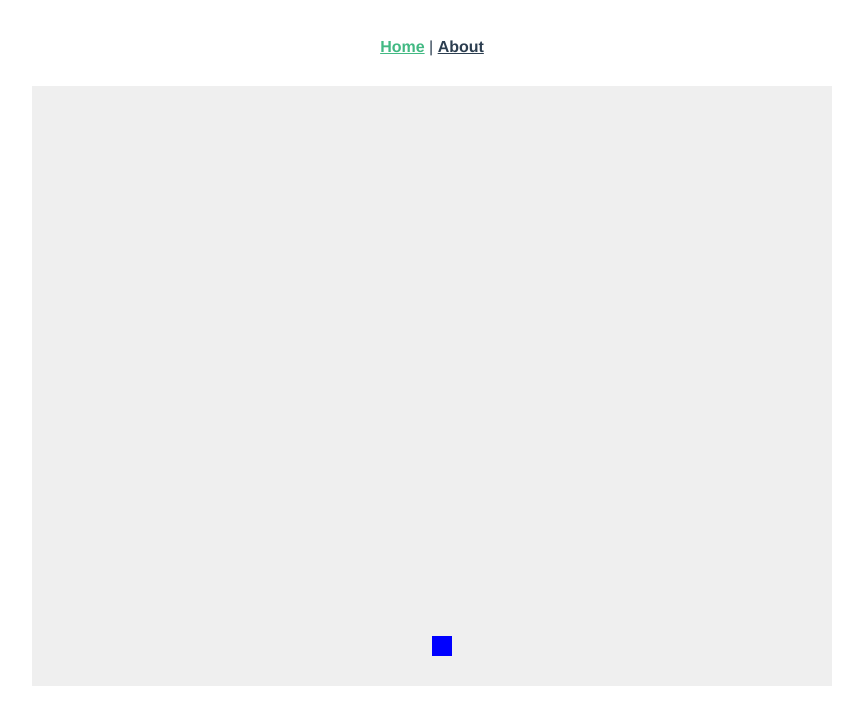
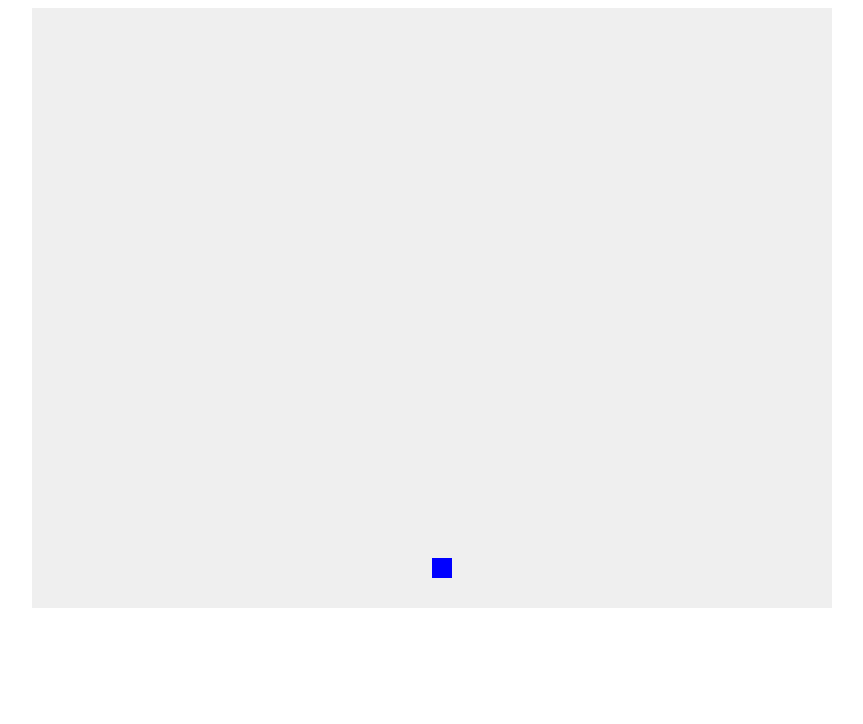
Before and after one commit to f3ve/Vue-Space-Game, a Vue app: page / in a window 1280 px wide. Before the commit this address had no page. Shown: the top 724 px of the page, without its empty margins (208-1071 px from the left). Built offline with nearby package versions, Linux system fonts and the light colour scheme.

Commit message:
Removed router links from root file

```diff
--- a/src/App.vue
+++ b/src/App.vue
@@ -1,8 +1,4 @@
 <template>
-  <div id="nav">
-    <router-link to="/">Home</router-link> |
-    <router-link to="/about">About</router-link>
-  </div>
   <router-view />
 </template>
 
```
